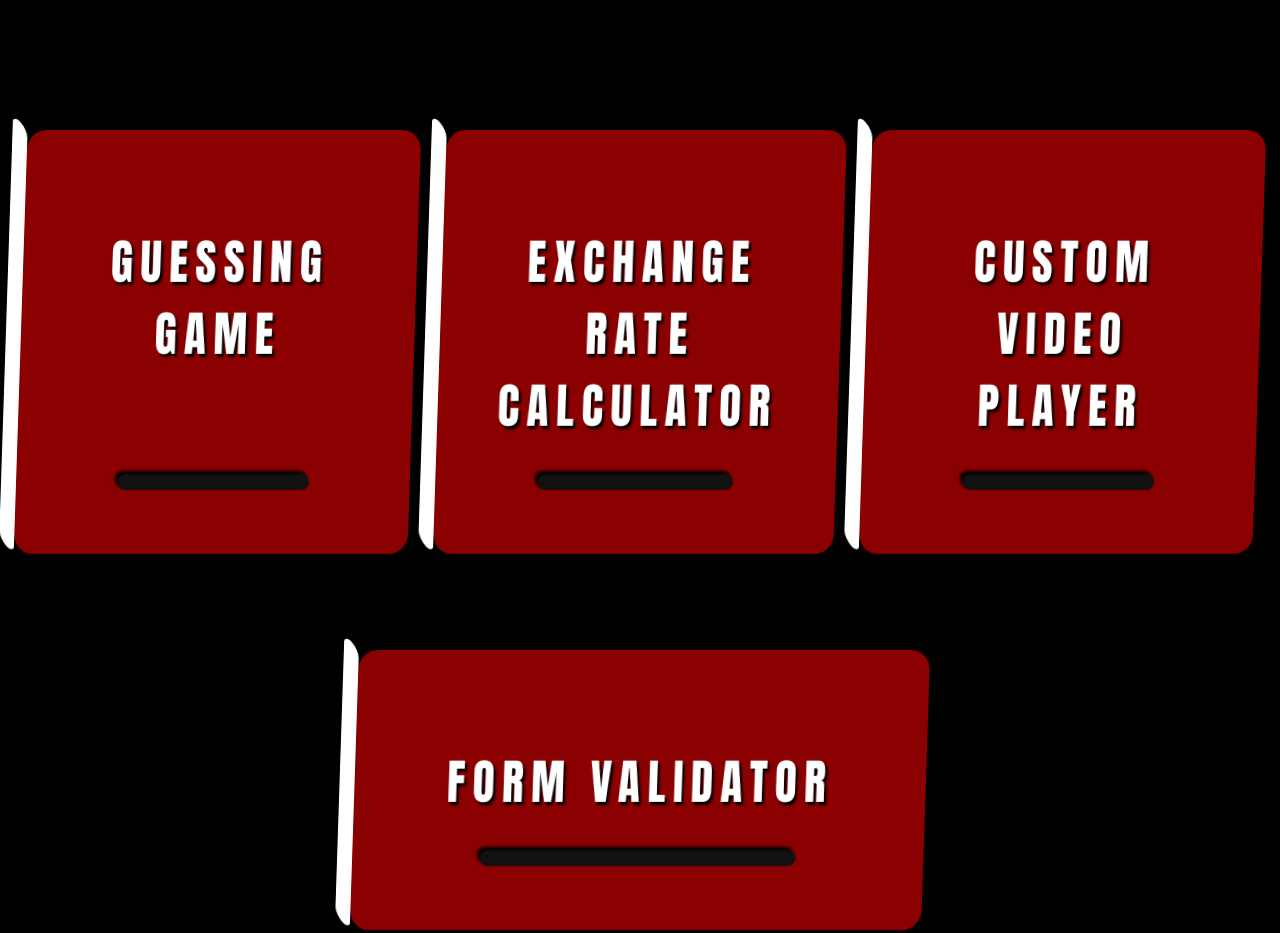
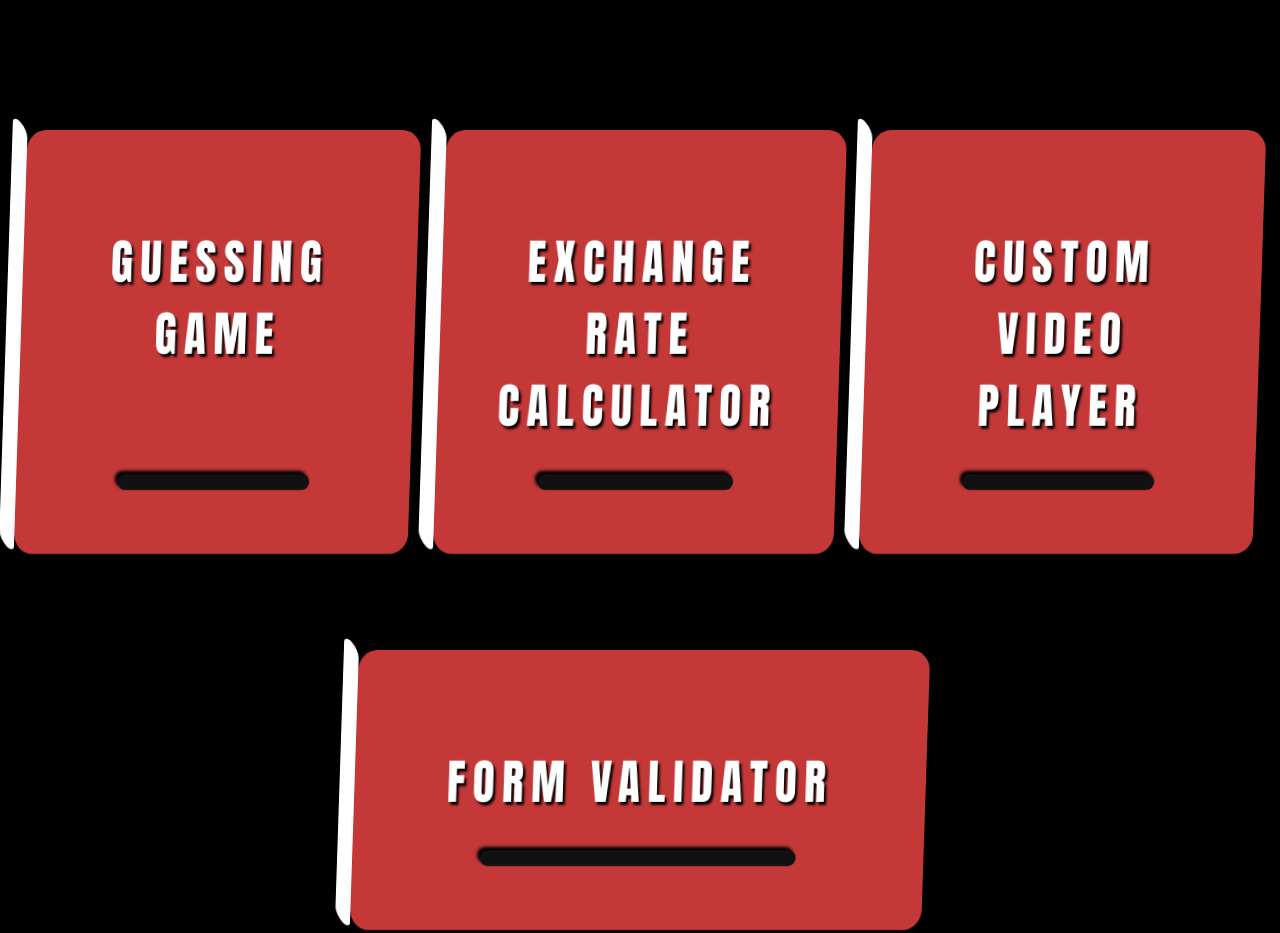
Before and after one commit to Sarthaknegigit/VanillaJSProjects, a plain HTML site: page index.html in a window 1280 px wide. Shown: the part 840-1773 px from the top of the page. Drawn offline with Linux system fonts and the light colour scheme.

Commit message:
Card color changed

```diff
--- a/main.css
+++ b/main.css
@@ -75,7 +75,7 @@ max-height: 100px;
 .card {
   width: 30rem;
   border-radius: 20px;
-  background-color: darkred;
+  background-color: rgb(196, 56, 56);
   padding: 4rem;
   display: flex;
   flex-direction: column;
```
